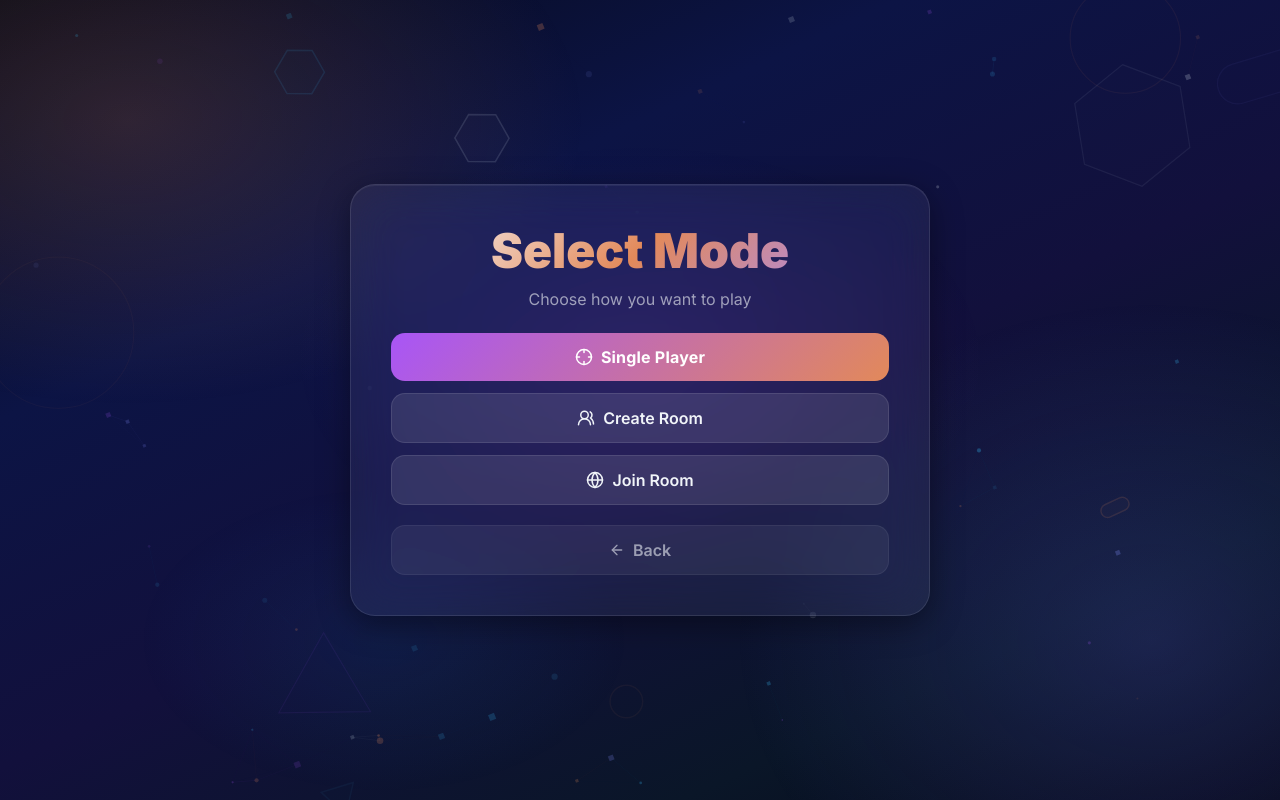
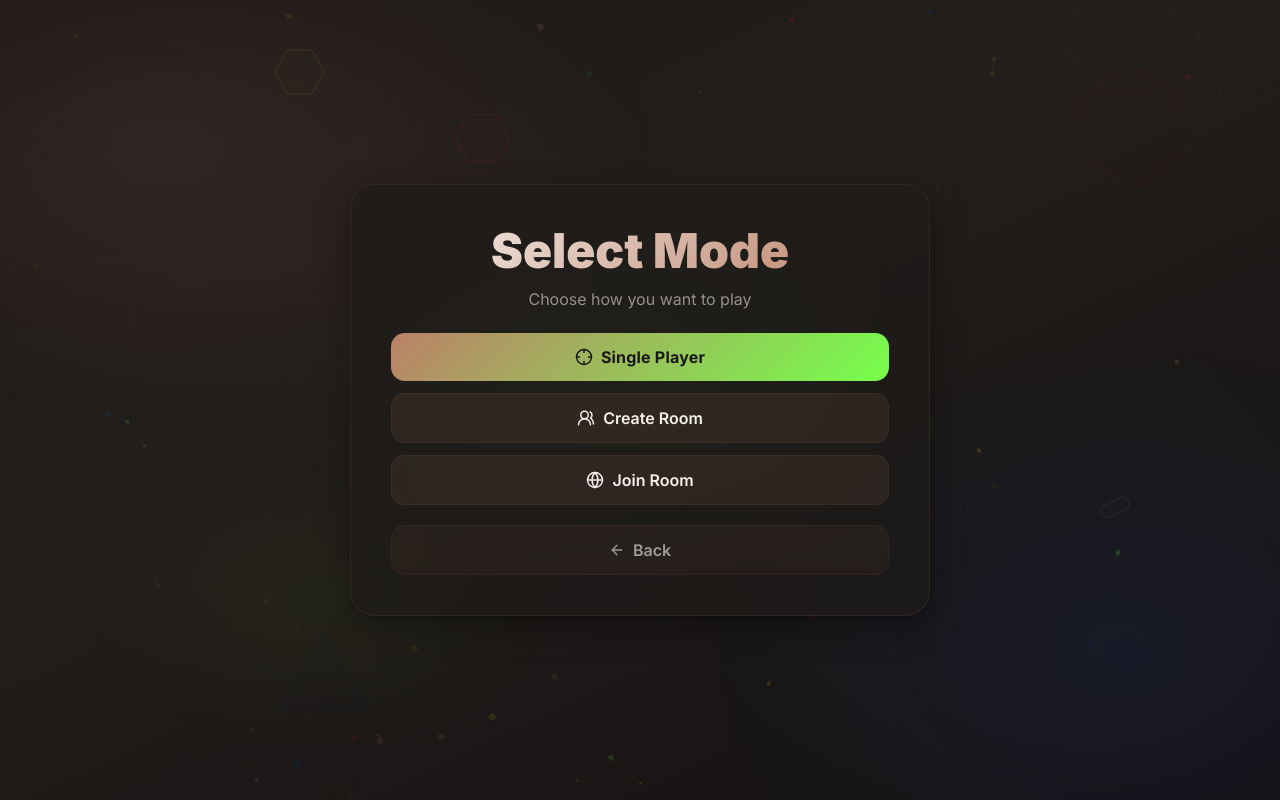
Before and after one commit to SNikhil2645/cinco-quiz, a React (Vite) app in the folder frontend/: page /mode in a window 1280 px wide. Built offline with nearby package versions, Linux system fonts and the light colour scheme; no server answers.

Commit message:
Custom palette overhaul: warm neutral bg, bronze-to-green accent, bare logo mark

```diff
--- a/frontend/src/index.css
+++ b/frontend/src/index.css
@@ -7,28 +7,30 @@
 }
 
 :root {
-  --bg-gradient: linear-gradient(155deg, #060918 0%, #0c1445 30%, #12103c 55%, #0a1628 80%, #060918 100%);
-  --bg-mesh-1: radial-gradient(ellipse 55% 55% at 10% 15%, rgba(226, 137, 90, 0.18) 0%, transparent 65%);
-  --bg-mesh-2: radial-gradient(ellipse 50% 65% at 90% 80%, rgba(99, 102, 241, 0.20) 0%, transparent 65%);
-  --bg-mesh-3: radial-gradient(ellipse 45% 45% at 50% 45%, rgba(168, 85, 247, 0.10) 0%, transparent 60%);
-  --bg-mesh-4: radial-gradient(ellipse 35% 35% at 30% 80%, rgba(14, 165, 233, 0.08) 0%, transparent 55%);
-  --glass-bg: rgba(255, 255, 255, 0.06);
-  --glass-border: rgba(255, 255, 255, 0.10);
-  --glass-shadow: 0 8px 32px rgba(0, 0, 0, 0.40);
-  --accent-primary: #e2895a;
-  --accent-primary-soft: rgba(226, 137, 90, 0.15);
-  --accent-gradient: linear-gradient(135deg, #a855f7, #e2895a);
-  --accent-gradient-soft: linear-gradient(135deg, rgba(168, 85, 247, 0.2), rgba(226, 137, 90, 0.2));
-  --text-primary: #f1f5f9;
-  --text-secondary: rgba(241, 245, 249, 0.6);
-  --correct-green: #4ade80;
-  --wrong-red: #f87171;
-  --gold: #f59e0b;
+  --bg-gradient: linear-gradient(155deg, #1a1716 0%, #231f1d 40%, #1a1716 70%, #151211 100%);
+  --bg-mesh-1: radial-gradient(ellipse 60% 55% at 12% 18%, rgba(188, 129, 104, 0.12) 0%, transparent 65%);
+  --bg-mesh-2: radial-gradient(ellipse 50% 60% at 88% 82%, rgba(37, 79, 215, 0.10) 0%, transparent 65%);
+  --bg-mesh-3: radial-gradient(ellipse 45% 45% at 50% 50%, rgba(118, 255, 76, 0.06) 0%, transparent 55%);
+  --bg-mesh-4: radial-gradient(ellipse 35% 35% at 25% 75%, rgba(183, 249, 21, 0.04) 0%, transparent 55%);
+  --glass-bg: rgba(30, 27, 25, 0.65);
+  --glass-border: rgba(188, 129, 104, 0.12);
+  --glass-shadow: 0 8px 32px rgba(0, 0, 0, 0.35), 0 1px 3px rgba(0, 0, 0, 0.2);
+  --accent-primary: #bc8168;
+  --accent-primary-soft: rgba(188, 129, 104, 0.15);
+  --accent-gradient: linear-gradient(135deg, #bc8168, #76ff4c);
+  --accent-gradient-soft: linear-gradient(135deg, rgba(188, 129, 104, 0.2), rgba(118, 255, 76, 0.15));
+  --text-primary: #f5f0ec;
+  --text-secondary: rgba(245, 240, 236, 0.55);
+  --correct-green: #b7f915;
+  --wrong-red: #ed1848;
+  --gold: #edce2e;
   --silver: #94a3b8;
-  --bronze: #d97706;
-  --surface-subtle: rgba(255, 255, 255, 0.05);
-  --surface-hover: rgba(255, 255, 255, 0.10);
-  --border-subtle: rgba(255, 255, 255, 0.10);
+  --bronze: #bc8168;
+  --info-blue: #254fd7;
+  --iron: #76ff4c;
+  --surface-subtle: rgba(188, 129, 104, 0.06);
+  --surface-hover: rgba(188, 129, 104, 0.10);
+  --border-subtle: rgba(188, 129, 104, 0.10);
 }
 
 html {
@@ -96,11 +98,11 @@ body {
   max-width: min(550px, calc(100vw - 24px));
   padding: clamp(20px, 4vw, 40px);
   border-radius: clamp(16px, 3vw, 25px);
-  background: rgba(255, 255, 255, 0.055);
+  background: var(--glass-bg);
   backdrop-filter: blur(24px) saturate(1.2);
   -webkit-backdrop-filter: blur(24px) saturate(1.2);
-  border: 1px solid rgba(255, 255, 255, 0.10);
-  box-shadow: 0 8px 32px rgba(0, 0, 0, 0.40), inset 0 1px 0 rgba(255, 255, 255, 0.06);
+  border: 1px solid var(--glass-border);
+  box-shadow: var(--glass-shadow);
   text-align: center;
   margin: auto;
   flex-shrink: 0;
@@ -110,7 +112,7 @@ h1 {
   font-size: clamp(32px, 7vw, 48px);
   font-weight: 900;
   margin-bottom: 12px;
-  background: linear-gradient(135deg, #f8fafc, var(--accent-primary), #a78bfa);
+  background: linear-gradient(135deg, #f5f0ec, #bc8168);
   -webkit-background-clip: text;
   -webkit-text-fill-color: transparent;
   background-clip: text;
@@ -121,6 +123,7 @@ h2 {
   font-size: clamp(18px, 4vw, 24px);
   font-weight: 700;
   margin-bottom: 10px;
+  color: var(--text-primary);
 }
 
 h3 {
@@ -128,6 +131,7 @@ h3 {
   font-weight: 600;
   margin-top: 20px;
   margin-bottom: 8px;
+  color: var(--text-primary);
 }
 
 p {
@@ -164,7 +168,7 @@ button {
 
 button:hover {
   transform: translateY(-1px);
-  background: rgba(255, 255, 255, 0.12);
+  background: rgba(188, 129, 104, 0.16);
   box-shadow: 0 4px 16px rgba(0, 0, 0, 0.15);
 }
 
@@ -181,18 +185,18 @@ button:disabled {
 .btn-primary {
   background: var(--accent-gradient);
   border: none;
-  color: #fff;
+  color: #1a1716;
   font-weight: 700;
   letter-spacing: 0.2px;
 }
 
 .btn-primary:hover {
-  box-shadow: 0 4px 24px rgba(168, 85, 247, 0.3), 0 2px 8px rgba(226, 137, 90, 0.2);
+  box-shadow: 0 4px 24px rgba(118, 255, 76, 0.2), 0 2px 8px rgba(188, 129, 104, 0.15);
 }
 
 .btn-danger {
-  background: rgba(248, 113, 113, 0.15);
-  border: 1px solid rgba(248, 113, 113, 0.3);
+  background: rgba(237, 24, 72, 0.12);
+  border: 1px solid rgba(237, 24, 72, 0.25);
   color: var(--wrong-red);
 }
 
@@ -212,22 +216,22 @@ input, select {
   outline: none;
   font-size: clamp(13px, 3vw, 15px);
   font-family: "Inter", sans-serif;
-  background: var(--surface-subtle);
+  background: rgba(26, 23, 22, 0.6);
   color: var(--text-primary);
   transition: border-color 0.25s, box-shadow 0.25s;
 }
 
 input:focus, select:focus {
   border-color: var(--accent-primary);
-  box-shadow: 0 0 0 3px rgba(168, 85, 247, 0.12);
+  box-shadow: 0 0 0 3px rgba(188, 129, 104, 0.12);
 }
 
 input::placeholder {
-  color: rgba(241, 245, 249, 0.3);
+  color: rgba(245, 240, 236, 0.3);
 }
 
 select option {
-  background: #1e293b;
+  background: #231f1d;
   color: var(--text-primary);
 }
 
@@ -295,26 +299,27 @@ select option {
 
 .answer-btn:hover:not(:disabled) {
   background: var(--surface-hover);
-  border-color: rgba(255, 255, 255, 0.15);
+  border-color: rgba(188, 129, 104, 0.20);
 }
 
 .answer-btn.selected {
   background: var(--accent-gradient);
   border-color: transparent;
   transform: scale(1.01);
-  box-shadow: 0 2px 12px rgba(226, 137, 90, 0.25);
+  box-shadow: 0 2px 12px rgba(118, 255, 76, 0.2);
+  color: #1a1716;
 }
 
 .answer-btn.correct {
-  background: rgba(74, 222, 128, 0.15);
+  background: rgba(183, 249, 21, 0.10);
   border-color: var(--correct-green);
-  box-shadow: 0 2px 10px rgba(74, 222, 128, 0.15);
+  box-shadow: 0 2px 10px rgba(183, 249, 21, 0.10);
 }
 
 .answer-btn.wrong {
-  background: rgba(248, 113, 113, 0.15);
+  background: rgba(237, 24, 72, 0.10);
   border-color: var(--wrong-red);
-  box-shadow: 0 2px 10px rgba(248, 113, 113, 0.15);
+  box-shadow: 0 2px 10px rgba(237, 24, 72, 0.10);
 }
 
 .answer-btn.eliminated {
@@ -329,8 +334,8 @@ select option {
   gap: 6px;
   padding: 6px 14px;
   border-radius: 20px;
-  background: rgba(251, 191, 36, 0.12);
-  border: 1px solid rgba(251, 191, 36, 0.25);
+  background: rgba(237, 206, 46, 0.10);
+  border: 1px solid rgba(237, 206, 46, 0.25);
   font-size: clamp(12px, 2.8vw, 14px);
   font-weight: 700;
   margin-bottom: 12px;
@@ -341,8 +346,8 @@ select option {
 }
 
 @keyframes fireGlow {
-  0%, 100% { box-shadow: 0 0 8px rgba(251, 191, 36, 0.15); }
-  50% { box-shadow: 0 0 16px rgba(251, 191, 36, 0.3); }
+  0%, 100% { box-shadow: 0 0 8px rgba(237, 206, 46, 0.10); }
+  50% { box-shadow: 0 0 16px rgba(237, 206, 46, 0.25); }
 }
 
 .powerups-bar {
@@ -385,8 +390,8 @@ select option {
 }
 
 @keyframes powerupPulse {
-  0%, 100% { box-shadow: 0 0 8px rgba(226, 137, 90, 0.2); }
-  50% { box-shadow: 0 0 16px rgba(226, 137, 90, 0.35); }
+  0%, 100% { box-shadow: 0 0 8px rgba(118, 255, 76, 0.15); }
+  50% { box-shadow: 0 0 16px rgba(118, 255, 76, 0.30); }
 }
 
 .player-item {
@@ -399,6 +404,7 @@ select option {
   background: var(--surface-subtle);
   font-size: clamp(13px, 3vw, 15px);
   font-weight: 500;
+  color: var(--text-primary);
 }
 
 .player-item .host-badge {
@@ -406,7 +412,7 @@ select option {
   padding: 2px 8px;
   border-radius: 8px;
   background: var(--accent-gradient);
-  color: #fff;
+  color: #1a1716;
   font-weight: 700;
   margin-left: auto;
 }
@@ -419,21 +425,22 @@ select option {
   border-radius: 12px;
   background: var(--surface-subtle);
   font-weight: 500;
+  color: var(--text-primary);
 }
 
 .leaderboard-row.rank-1 {
-  background: rgba(251, 191, 36, 0.08);
-  border: 1px solid rgba(251, 191, 36, 0.2);
+  background: rgba(237, 206, 46, 0.06);
+  border: 1px solid rgba(237, 206, 46, 0.15);
 }
 
 .leaderboard-row.rank-2 {
-  background: rgba(148, 163, 184, 0.06);
-  border: 1px solid rgba(148, 163, 184, 0.15);
+  background: rgba(148, 163, 184, 0.05);
+  border: 1px solid rgba(148, 163, 184, 0.12);
 }
 
 .leaderboard-row.rank-3 {
-  background: rgba(217, 119, 6, 0.06);
-  border: 1px solid rgba(217, 119, 6, 0.15);
+  background: rgba(188, 129, 104, 0.05);
+  border: 1px solid rgba(188, 129, 104, 0.12);
 }
 
 .leaderboard-rank {
@@ -493,20 +500,20 @@ select option {
 
 .podium-bar.gold {
   height: clamp(110px, 25vw, 160px);
-  background: linear-gradient(180deg, rgba(251, 191, 36, 0.25), rgba(251, 191, 36, 0.08));
-  border: 1px solid rgba(251, 191, 36, 0.3);
+  background: linear-gradient(180deg, rgba(237, 206, 46, 0.18), rgba(237, 206, 46, 0.04));
+  border: 1px solid rgba(237, 206, 46, 0.25);
 }
 
 .podium-bar.silver {
   height: clamp(85px, 20vw, 120px);
-  background: linear-gradient(180deg, rgba(148, 163, 184, 0.2), rgba(148, 163, 184, 0.06));
-  border: 1px solid rgba(148, 163, 184, 0.2);
+  background: linear-gradient(180deg, rgba(148, 163, 184, 0.14), rgba(148, 163, 184, 0.03));
+  border: 1px solid rgba(148, 163, 184, 0.15);
 }
 
 .podium-bar.bronze {
   height: clamp(65px, 15vw, 90px);
-  background: linear-gradient(180deg, rgba(217, 119, 6, 0.2), rgba(217, 119, 6, 0.06));
-  border: 1px solid rgba(217, 119, 6, 0.2);
+  background: linear-gradient(180deg, rgba(188, 129, 104, 0.14), rgba(188, 129, 104, 0.03));
+  border: 1px solid rgba(188, 129, 104, 0.15);
 }
 
 .podium-name {
@@ -573,11 +580,12 @@ select option {
   transform: translateX(-50%);
   padding: clamp(10px, 2vw, 12px) clamp(16px, 4vw, 24px);
   border-radius: 12px;
-  background: rgba(15, 23, 42, 0.92);
+  background: rgba(35, 31, 29, 0.95);
   backdrop-filter: blur(12px);
   border: 1px solid var(--border-subtle);
   font-size: clamp(12px, 2.8vw, 14px);
   font-weight: 600;
+  color: var(--text-primary);
   z-index: 1000;
   animation: slideDown 0.3s ease;
   max-width: calc(100vw - 32px);
--- a/frontend/src/pages/HostLobby.jsx
+++ b/frontend/src/pages/HostLobby.jsx
@@ -84,8 +84,8 @@ export default function HostLobby() {
           <div style={{
             padding: "8px 16px",
             borderRadius: 10,
-            background: "rgba(226, 137, 90, 0.1)",
-            border: "1px solid rgba(226, 137, 90, 0.25)",
+            background: "rgba(188, 129, 104, 0.10)",
+            border: "1px solid rgba(188, 129, 104, 0.25)",
             fontSize: 13,
             fontWeight: 600,
             marginBottom: 12,
--- a/frontend/src/pages/Quiz.jsx
+++ b/frontend/src/pages/Quiz.jsx
@@ -470,7 +470,7 @@ export default function Quiz() {
               style={{
                 padding: 20,
                 borderRadius: 14,
-                background: "rgba(226, 137, 90, 0.08)",
+                background: "rgba(188, 129, 104, 0.10)",
                 border: "1px solid var(--accent-primary)",
                 margin: "16px 0",
               }}
@@ -494,7 +494,7 @@ export default function Quiz() {
               style={{
                 padding: 16,
                 borderRadius: 14,
-                background: game.isCorrect ? "rgba(74, 222, 128, 0.1)" : "rgba(248, 113, 113, 0.1)",
+                background: game.isCorrect ? "rgba(183, 249, 21, 0.08)" : "rgba(237, 24, 72, 0.08)",
                 border: `1px solid ${game.isCorrect ? "var(--correct-green)" : "var(--wrong-red)"}`,
                 marginTop: 12,
               }}
--- a/frontend/src/pages/Results.jsx
+++ b/frontend/src/pages/Results.jsx
@@ -16,7 +16,7 @@ export default function Results() {
   const podium = leaderboard.slice(0, 3);
 
   useEffect(() => {
-    const colors = ["#f87171", "#e2895a", "#fbbf24", "#4ade80", "#94a3b8", "#d97706"];
+    const colors = ["#ed1848", "#bc8168", "#edce2e", "#b7f915", "#76ff4c", "#254fd7"];
     const pieces = Array.from({ length: 50 }, (_, i) => ({
       id: i,
       left: Math.random() * 100,
```
Also changed, not shown: frontend/index.html (+1 -1 lines), frontend/src/components/ParticleBackground.jsx (+12 -12 lines), frontend/src/pages/Home.jsx (+14 -19 lines).
